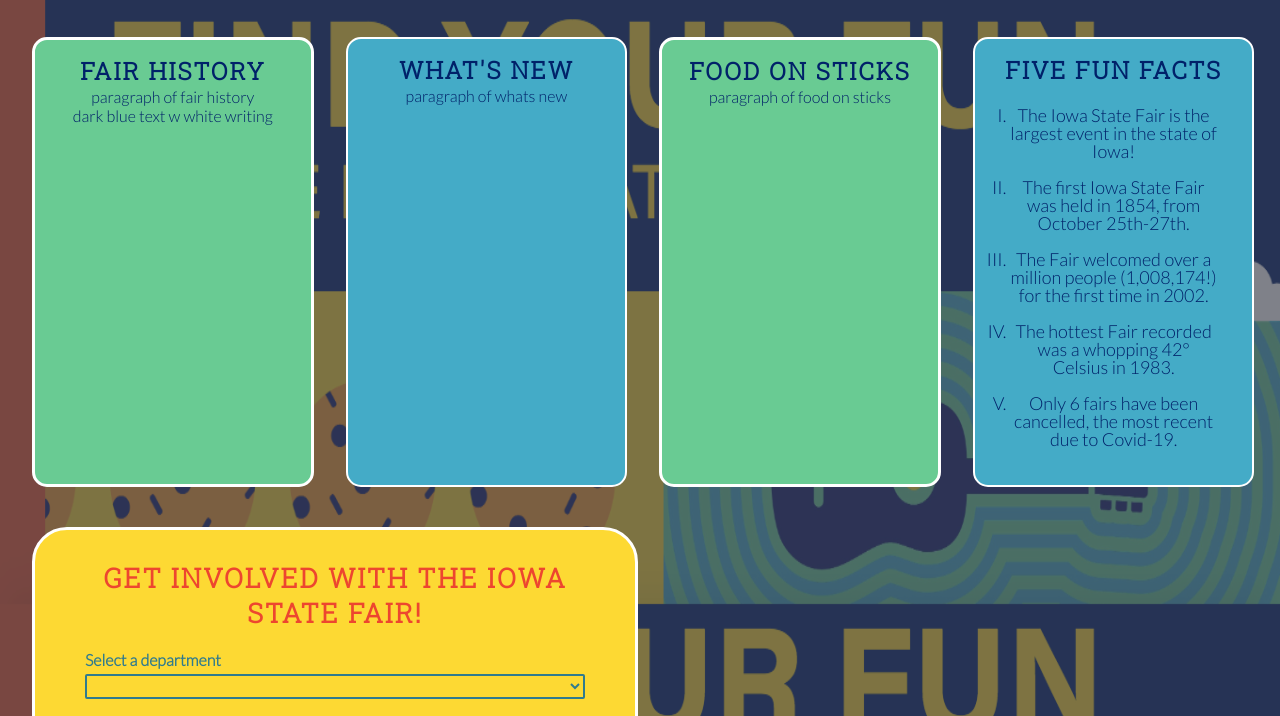
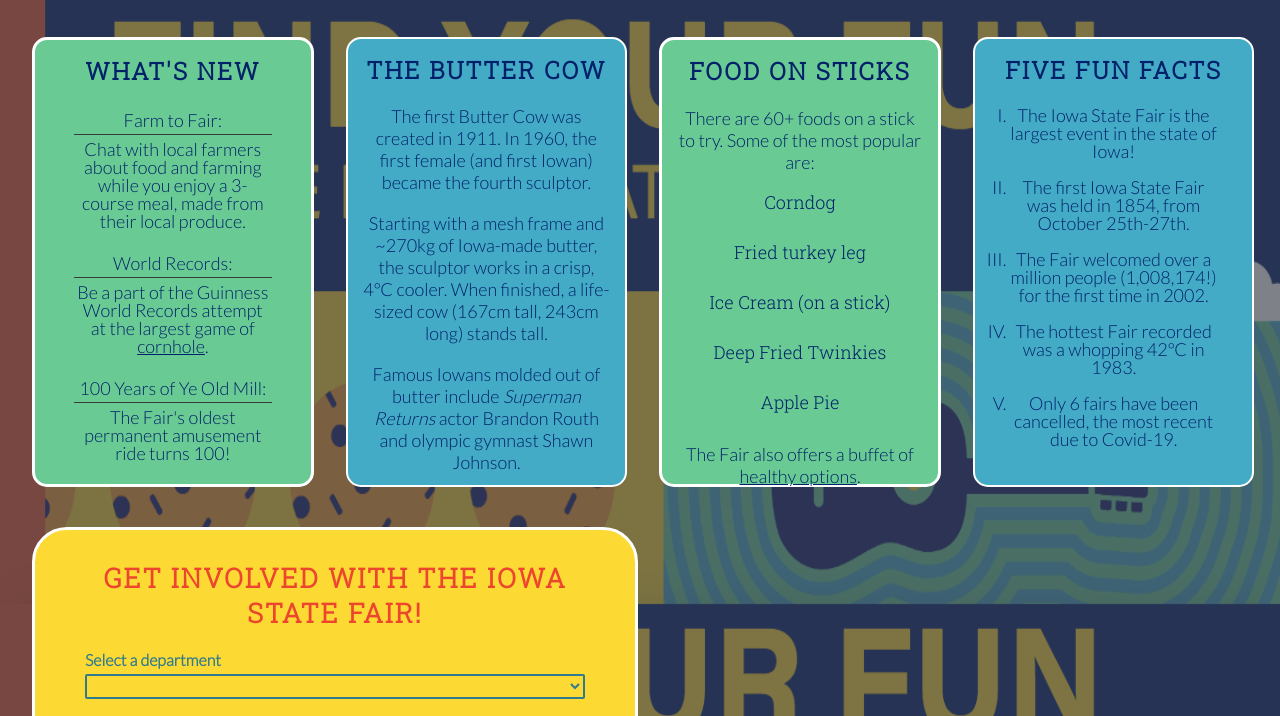
Before and after one commit to Kaylaesmith1/ia-state-fair-history, a plain HTML site: page history.html in a window 1280 px wide. Shown: the part 78-794 px from the top of the page. Drawn offline with Linux system fonts and the light colour scheme.

Commit message:
Finish text and styling of involved.html.

```diff
--- a/assets/css/style.css
+++ b/assets/css/style.css
@@ -169,7 +169,7 @@
     margin-bottom: 15px;
 }
 
-ul li {
+.open-hours {
     list-style: none;
 }
 
@@ -329,9 +329,6 @@
     clear: both;
     line-height: 1.5;
     column-gap: 3px;
-
-    /*switch butter cow and corn dogs image */
-
 }
 
 ol {
@@ -339,6 +336,48 @@
     color: #002169;
     line-height: 18px;
     font-size: 18px;
+}
+
+#whats-new {
+    padding: 12px;
+    color: #002169;
+    line-height: 18px;
+    font-size: 18px;
+}
+
+#new {
+    padding: 12px;
+    color: #002169;
+    line-height: 18px;
+    font-size: 18px;
+    list-style: none;
+}
+
+.cornhole, .healthy {
+    color: #002169;
+}
+
+.cornhole:hover, .healthy:hover {
+    color: #fdd933;
+}
+
+#cow {
+    font-size: 18px;
+}
+
+#hist-food p {
+    margin-top: 20px;
+    font-size: 18px;
+}
+
+#sticks {
+    list-style-type: none;
+    padding: 12px;
+    color: #002169;
+    line-height: 18px;
+    font-size: 18px;
+    margin-top: 8px;
+    font-family: 'Roboto Slab', serif;
 }
 
 .form {
--- a/history.html
+++ b/history.html
@@ -34,18 +34,43 @@
         <section id="history">
 
             <div id="hist-food">
-                <h2>Fair History</h2>
-                <p>paragraph of fair history</p>
-                <p>dark blue text w white writing</p>
+                <h2>What's New</h2>
+                <ul id="whats-new">
+                <li id="new">
+                Farm to Fair:
+                <hr>
+                Chat with local farmers about food and farming while you enjoy a 3-course meal, made from their local produce.
+                </li>
+                <li id="new">World Records:
+                <hr>
+                Be a part of the Guinness World Records attempt at the largest game of <a href="https://en.wikipedia.org/wiki/Cornhole" class="cornhole" target="_blank" rel="noopener">cornhole</a>.</li>
+                <li id="new">100 Years of Ye Old Mill:
+                    <hr>
+                    The Fair's oldest permanent amusement ride turns 100! </li>
+                </ul>
+
             </div>
             <div>
-                <h2>What's New</h2>
-                <p>paragraph of whats new</p>
+                <h2>THe Butter Cow</h2>
+                <br>
+                <p id="cow">The first Butter Cow was created in 1911. In 1960, the first female (and first Iowan) became the fourth sculptor.</p>
+                <br>
+                <p id="cow">Starting with a mesh frame and ~270kg of Iowa-made butter, the sculptor works in a crisp, 4°C cooler. When finished, a life-sized cow (167cm tall, 243cm long) stands tall.</p>
+                <br>
+                <p id="cow">Famous Iowans molded out of butter include <em>Superman Returns</em> actor Brandon Routh and olympic gymnast Shawn Johnson.</p>
 
             </div>
             <div id="hist-food">
                 <h2>Food on Sticks</h2>
-                <p>paragraph of food on sticks</p>
+                <p>There are 60+ foods on a stick to try. Some of the most popular are:</p>
+                <ul>
+                    <li id="sticks">Corndog</li>
+                    <li id="sticks">Fried turkey leg</li>
+                    <li id="sticks">Ice Cream (on a stick)</li>
+                    <li id="sticks">Deep Fried Twinkies</li>
+                    <li id="sticks">Apple Pie</li>
+                </ul>
+                <p>The Fair also offers a buffet of <a href="https://www.iowastatefair.org/food/healthy-choices" class="healthy" target="_blank" rel="noopener">healthy options</a>.</p>
 
             </div>
             <div>
@@ -57,7 +82,7 @@
                     <br>
                     <li>The Fair welcomed over a million people (1,008,174!) for the first time in 2002.</li>
                     <br>
-                    <li>The hottest Fair recorded was a whopping 42° Celsius in 1983.</li>
+                    <li>The hottest Fair recorded was a whopping 42°C in 1983.</li>
                     <br>
                     <li>Only 6 fairs have been cancelled, the most recent due to Covid-19.</li>
                 </ol>
@@ -69,7 +94,7 @@
 
             <div id="involved-shadow">
 
-            <form class="form" action="https://formdump.codeinstitute.net" method="post">
+            <form class="form" action="https://formdump.codeinstitute.net" target="_blank" rel="noopener" method="post">
     <h2 class="get-involved">Get involved with the Iowa State Fair!</h2>
 
     <label for="dept">Select a department</label>
```
Also changed, not shown: index.html (+1 -1 lines).
